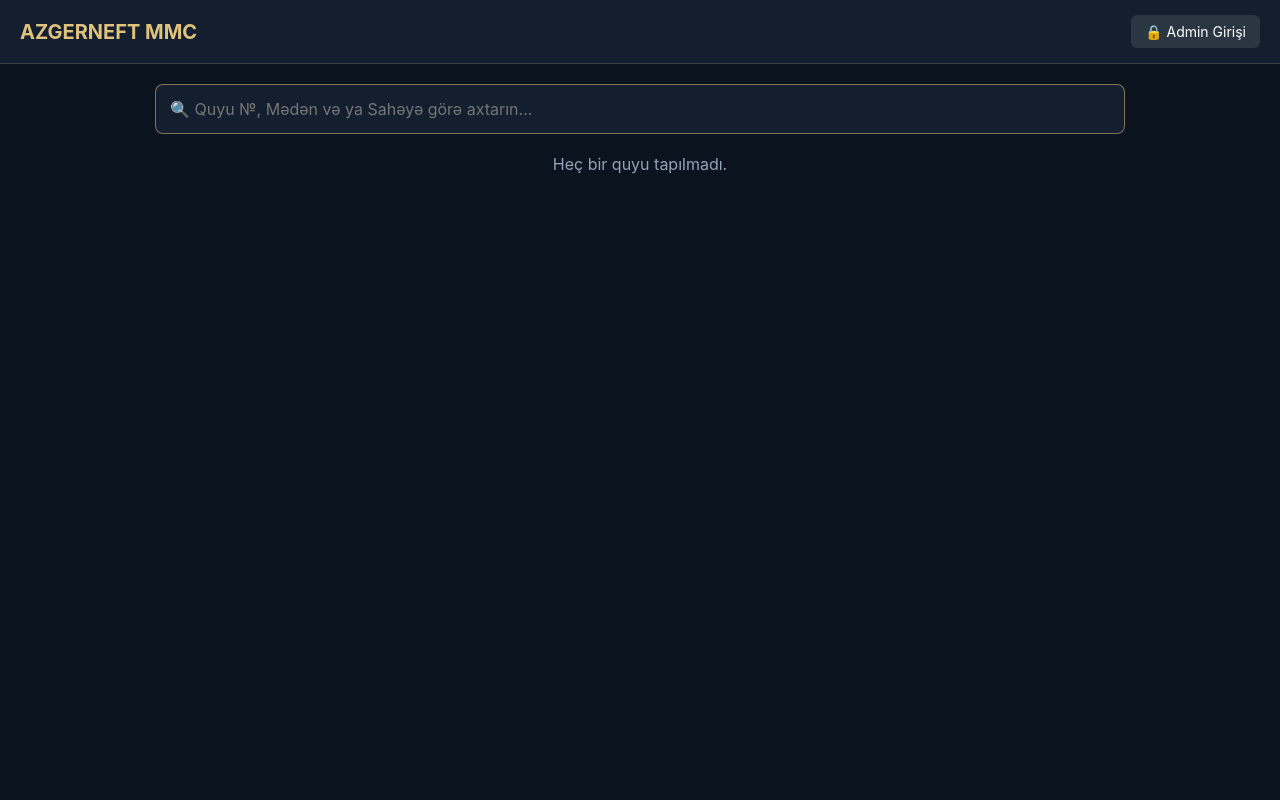
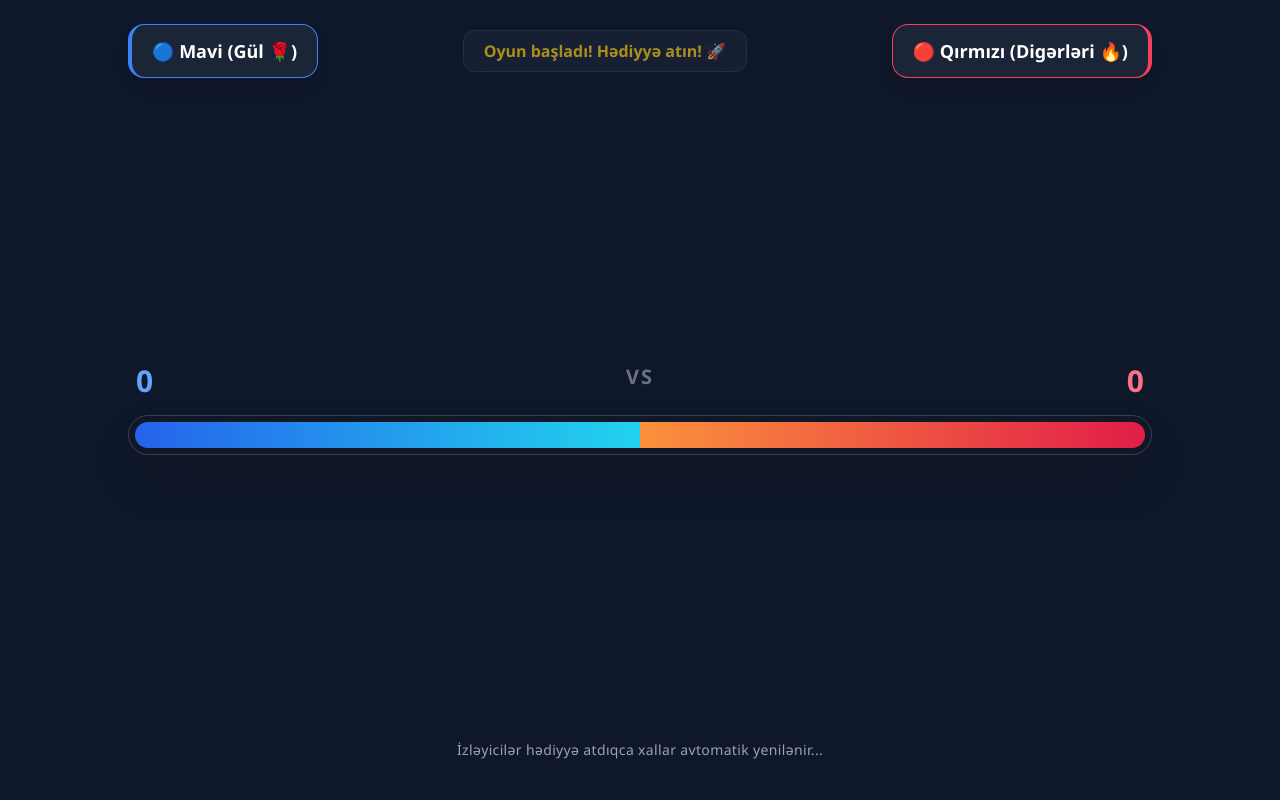
Before and after one commit to kamran451/azgerneft, a Flask app: page / in a window 1280 px wide. Run offline with Flask 3, Linux system fonts and the light colour scheme; some libraries are stand-ins or nearby versions.

Commit message:
Update index.html

```diff
--- a/templates/index.html
+++ b/templates/index.html
@@ -3,125 +3,83 @@
 <head>
     <meta charset="UTF-8">
     <meta name="viewport" content="width=device-width, initial-scale=1.0">
-    <title>AZGERNEFT MMC - Quyu Naviqasiyası</title>
+    <title>TikTok Live Battle Game</title>
+    <!-- Tailwind CSS -->
+    <script src="https://cdn.tailwindcss.com"></script>
+    <!-- Socket.IO -->
+    <script src="https://cdnjs.cloudflare.com/ajax/libs/socket.io/4.0.1/socket.io.js"></script>
     <style>
-        * { margin: 0; padding: 0; box-sizing: border-box; font-family: -apple-system, BlinkMacSystemFont, 'Segoe UI', Roboto, sans-serif; }
-        body { background: #0b131e; color: #ffffff; padding-bottom: 30px; }
-
-        .header { background: #131f2e; padding: 15px 20px; display: flex; justify-content: space-between; align-items: center; border-bottom: 1px solid #dfc27c33; }
-        .logo { color: #dfc27c; font-size: 20px; font-weight: bold; }
-        .admin-link { color: #fff; background: rgba(255,255,255,0.1); padding: 8px 14px; border-radius: 6px; text-decoration: none; font-size: 14px; }
-
-        .container { max-width: 1000px; margin: 20px auto; padding: 0 15px; }
-        .search-box { margin-bottom: 20px; }
-        .search-input { width: 100%; padding: 14px; background: #131f2e; border: 1px solid #dfc27c88; border-radius: 8px; color: white; font-size: 16px; outline: none; }
-
-        .grid { display: grid; grid-template-columns: repeat(auto-fill, minmax(300px, 1fr)); gap: 15px; }
-        .card { background: #131f2e; border: 1px solid #1f2d3d; border-radius: 10px; padding: 16px; }
-        .card:hover { border-color: #dfc27c; }
-        .card-title { color: #dfc27c; font-size: 20px; font-weight: bold; margin-bottom: 8px; }
-        .info-row { font-size: 14px; color: #cbd5e1; margin-bottom: 5px; }
-        .info-row strong { color: #94a3b8; }
-
-        .btn-map { display: block; width: 100%; text-align: center; background: #2563eb; color: white; text-decoration: none; padding: 12px; border-radius: 6px; font-weight: bold; margin-top: 12px; }
-        .btn-call { display: block; width: 100%; text-align: center; background: #16a34a; color: white; text-decoration: none; padding: 10px; border-radius: 6px; font-weight: bold; margin-top: 6px; }
-
-        .offline-banner { background: #b91c1c; color: white; text-align: center; padding: 8px; font-size: 13px; display: none; }
+        body {
+            background: #0f172a; /* Tünd qəşəng fon */
+            overflow: hidden;
+            font-family: 'Segoe UI', Tahoma, Geneva, Verdana, sans-serif;
+        }
+        .glass {
+            background: rgba(30, 41, 59, 0.85);
+            backdrop-filter: blur(12px);
+            border: 1px solid rgba(255, 255, 255, 0.1);
+        }
     </style>
 </head>
-<body>
+<body class="h-screen w-screen flex flex-col justify-between p-6 select-none">
 
-    <div id="offlineBanner" class="offline-banner">⚠️ İnternet bağlı deyil (Oflayn rejim - Yaddaşdan oxunur)</div>
-
-    <div class="header">
-        <div class="logo">AZGERNEFT MMC</div>
-        <a href="/login" class="admin-link">🔒 Admin Girişi</a>
-    </div>
-
-    <div class="container">
-        <div class="search-box">
-            <input type="text" id="searchInput" class="search-input" placeholder="🔍 Quyu №, Mədən və ya Sahəyə görə axtarın..." onkeyup="filterWells()">
+    <!-- Üst Hissə -->
+    <div class="flex justify-between items-center w-full max-w-5xl mx-auto">
+        <div class="glass px-5 py-3 rounded-2xl text-white font-bold text-lg shadow-lg border-l-4 border-blue-500">
+            🔵 Mavi (Gül 🌹)
         </div>
-
-        <div class="grid" id="wellsGrid">
-            <!-- Məlumatlar bura dinamik yüklənəcək -->
+        <div id="latest-gift" class="glass px-5 py-2 rounded-xl text-yellow-400 font-semibold text-base animate-pulse text-center">
+            Oyun başladı! Hədiyyə atın! 🚀
+        </div>
+        <div class="glass px-5 py-3 rounded-2xl text-white font-bold text-lg shadow-lg border-r-4 border-rose-500 text-right">
+            🔴 Qırmızı (Digərləri 🔥)
         </div>
     </div>
 
+    <!-- Orta Hissə: Tərəzi Bar -->
+    <div class="w-full max-w-5xl mx-auto flex flex-col items-center my-auto">
+        <div class="w-full flex justify-between text-3xl font-black text-white mb-4 px-2">
+            <span id="left-score" class="text-blue-400">0</span>
+            <span class="text-gray-500 text-xl uppercase tracking-widest">VS</span>
+            <span id="right-score" class="text-rose-400">0</span>
+        </div>
+
+        <div class="w-full h-10 bg-gray-900/90 rounded-full p-1.5 flex overflow-hidden shadow-2xl border border-gray-700">
+            <div id="left-bar" class="h-full bg-gradient-to-r from-blue-600 to-cyan-400 rounded-l-full transition-all duration-300" style="width: 50%;"></div>
+            <div id="right-bar" class="h-full bg-gradient-to-l from-rose-600 to-orange-400 rounded-r-full transition-all duration-300" style="width: 50%;"></div>
+        </div>
+    </div>
+
+    <!-- Alt Hissə -->
+    <div class="text-center pb-4">
+        <p id="event-log" class="text-white/60 text-sm tracking-wide">İzləyicilər hədiyyə atdıqca xallar avtomatik yenilənir...</p>
+    </div>
+
     <script>
-        // Serverdən gələn məlumatları JavaScript massivi kimi saxlayırıq
-        let wellsData = [
-            {% for well in wells %}
-            {
-                quyu_no: "{{ well.quyu_no }}",
-                lat: "{{ well.lat }}",
-                lon: "{{ well.lon }}",
-                meden: "{{ well.meden or '' }}",
-                sahe: "{{ well.sahe or '' }}",
-                telefon: "{{ well.telefon or '' }}",
-                qeyd: "{{ well.qeyd or '' }}"
-            },
-            {% endfor %}
-        ];
+        const socket = io();
 
-        // Əgər internet varsa, məlumatları telefonun yaddaşına (localStorage) yazırıq
-        if (wellsData.length > 0) {
-            localStorage.setItem('azgerneft_wells', JSON.stringify(wellsData));
-        }
+        socket.on('update_game', function(data) {
+            let left = data.left_score;
+            let right = data.right_score;
 
-        // Səhifə yüklənəndə işə düşür
-        window.onload = function() {
-            // İnternet yoxdursa və ya server işləmirsə, localStorage-dən oxuyuruq
-            if (!navigator.onLine) {
-                document.getElementById('offlineBanner').style.display = 'block';
-                let savedWells = localStorage.getItem('azgerneft_wells');
-                if (savedWells) {
-                    wellsData = JSON.parse(savedWells);
-                }
-            }
-            renderWells(wellsData);
-        };
+            document.getElementById('left-score').innerText = left;
+            document.getElementById('right-score').innerText = right;
 
-        // Quyuları ekrana çəkən funksiya
-        function renderWells(data) {
-            let grid = document.getElementById('wellsGrid');
-            grid.innerHTML = "";
+            let total = left + right;
+            let leftPercent = 50;
+            let rightPercent = 50;
 
-            if (data.length === 0) {
-                grid.innerHTML = "<p style='color: #94a3b8; text-align: center; grid-column: 1/-1;'>Heç bir quyu tapılmadı.</p>";
-                return;
+            if (total > 0) {
+                leftPercent = (left / total) * 100;
+                rightPercent = (right / total) * 100;
             }
 
-            data.forEach(well => {
-                let card = document.createElement('div');
-                card.className = 'card well-item';
+            document.getElementById('left-bar').style.width = leftPercent + '%';
+            document.getElementById('right-bar').style.width = rightPercent + '%';
 
-                let phoneHtml = well.telefon ? `<a href="tel:${well.telefon}" class="btn-call">📞 Zəng et (${well.telefon})</a>` : '';
-                let qeydHtml = well.qeyd ? `<div class="info-row"><strong>Qeyd:</strong> ${well.qeyd}</div>` : '';
-
-                card.innerHTML = `
-                    <div class="card-title">📍 Quyu ${well.quyu_no}</div>
-                    <div class="info-row"><strong>Mədən:</strong> ${well.meden || 'Təyin edilməyib'}</div>
-                    <div class="info-row"><strong>Sahə:</strong> ${well.sahe || 'Təyin edilməyib'}</div>
-                    <div class="info-row"><strong>Koordinatlar:</strong> ${well.lat}, ${well.lon}</div>
-                    ${qeydHtml}
-                    ${phoneHtml}
-                    <a href="https://www.google.com/maps/search/?api=1&query=${well.lat},${well.lon}" target="_blank" class="btn-map">🗺 Naviqasiyanı Aç</a>
-                `;
-                grid.appendChild(card);
-            });
-        }
-
-        // Axtarış funksiyası
-        function filterWells() {
-            let input = document.getElementById('searchInput').value.toLowerCase();
-            let filtered = wellsData.filter(w =>
-                w.quyu_no.toLowerCase().includes(input) ||
-                w.meden.toLowerCase().includes(input) ||
-                w.sahe.toLowerCase().includes(input)
-            );
-            renderWells(filtered);
-        }
+            document.getElementById('latest-gift').innerText = `🎁 @${data.user} -> ${data.gift} (${data.count}x)!`;
+            document.getElementById('event-log').innerText = `Son dəstək: @${data.user} komandaya güc qatdı!`;
+        });
     </script>
 </body>
 </html>
```
